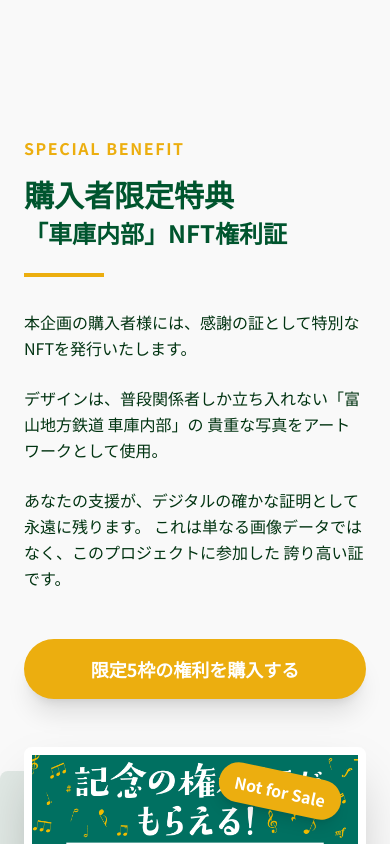
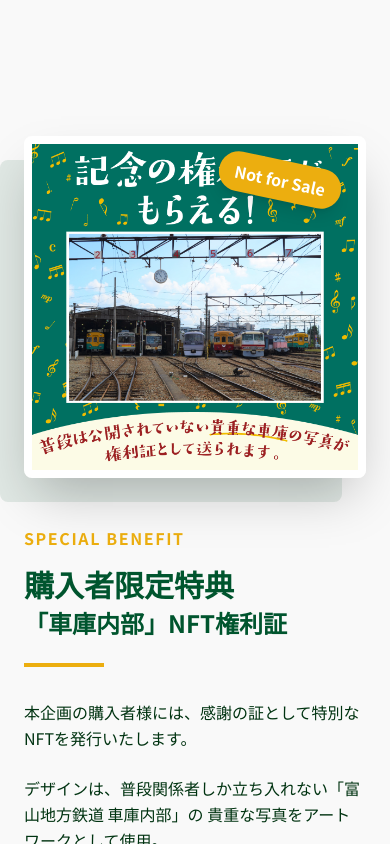
Before and after one commit to nakamurakzk2/funahashi_lp_02, a Next.js app: page / in a window 390 px wide. Shown: the part 6500-7344 px from the top of the page. Built offline with nearby package versions, Linux system fonts and the light colour scheme; a web font is replaced by a local one.

Commit message:
Change Benefit layout: image on top on mobile

```diff
--- a/components/sections/Benefit.tsx
+++ b/components/sections/Benefit.tsx
@@ -8,7 +8,7 @@
 export const Benefit = () => {
     return (
         <Section className="py-24">
-            <div className="flex flex-col md:flex-row-reverse items-center gap-12">
+            <div className="flex flex-col-reverse md:flex-row-reverse items-center gap-12">
                 {/* Content Side */}
                 <div className="flex-1 space-y-8">
                     <motion.div>
```
